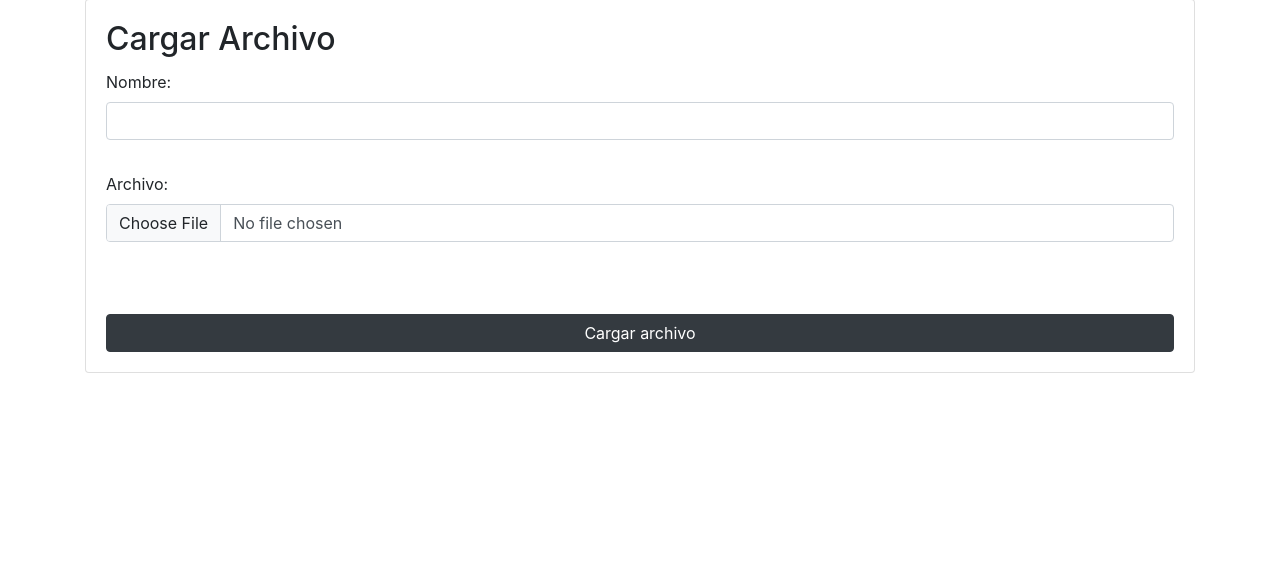
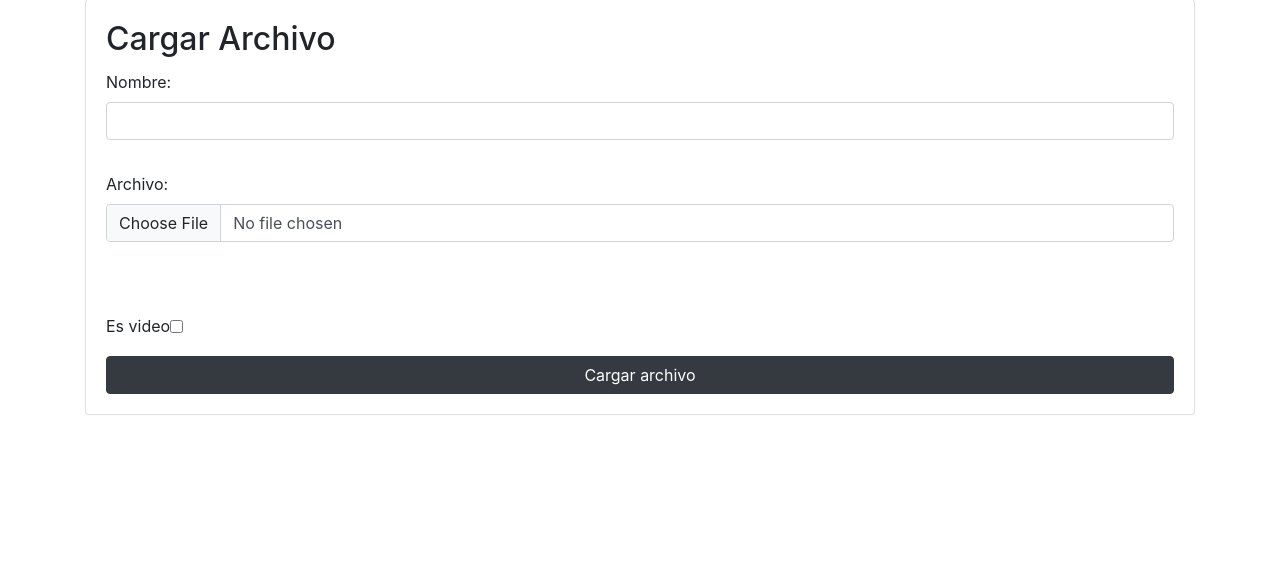
Before and after one commit to lisandrofunes/cicom-presentaciones, a Django app: page /archivo-create/ in a window 1280 px wide. Shown: the part 113-691 px from the top of the page. Run offline with Django 4.2, Linux system fonts and the light colour scheme; a user stored in the database is signed in; some libraries are stand-ins or nearby versions.

Commit message:
se arregla el editar archivo

```diff
--- a/ImagenesApp/forms.py
+++ b/ImagenesApp/forms.py
@@ -22,5 +22,5 @@ class EditarArchivos(forms.ModelForm):
         widgets = {
             'nombre': forms.TextInput(attrs={'class': 'form-control'}),
             'archivo': forms.FileInput(attrs={'class': 'form-control-file'}),
-            'es_video': forms.CheckboxInput(attrs={'class': 'form-check-input'}),
+            'es_video': forms.CheckboxInput(attrs={'class': 'form-check-input pl-5'}),
         }
--- a/ImagenesApp/templates/ImagenesApp/archivo_form.html
+++ b/ImagenesApp/templates/ImagenesApp/archivo_form.html
@@ -16,7 +16,13 @@
                 <label for="archivo">Archivo:</label>
                 <input class="form-control" type="file" name="archivo"  required>
             </div>
+
             <br>
+            <div class="form-check form-check-inline" >
+                <label class="form-check-label" for="{{ form.es_video.id_for_label }}" >Es video</label>
+                {{ form.es_video }}
+
+                </div>
             <button type="submit" class="btn btn-dark">Cargar archivo</button>
         </form>
     </div>
--- a/ImagenesApp/views.py
+++ b/ImagenesApp/views.py
@@ -59,7 +59,8 @@ class EditarArchivo(UpdateView):
     model = Archivo
     form_class = EditarArchivos
     template_name = 'ImagenesApp/editar_archivo.html'
-    success_url = reverse_lazy('imagen:archivo-list')
+    print('aaaaa')
+    success_url = reverse_lazy('imagenes:archivo-list')
 
 # --- PRESENTACIONES ---
 
--- a/PresentacionesTV/settings.py
+++ b/PresentacionesTV/settings.py
@@ -82,7 +82,7 @@ WSGI_APPLICATION = 'PresentacionesTV.wsgi.application'
 DATABASES = {
     'default': {
         'ENGINE':'django.db.backends.postgresql',
-        'NAME': 'presentacionesTV',
+        'NAME': 'presentacionestv',
         'USER': 'cicom',
         'PASSWORD': 'Opt51qsd',
         'HOST': 'localhost',
```
Also changed, not shown: media/archivos/post-1_jhNXrTl.png (added), media/archivos/post-2.png (added), media/archivos/post-3.png (added), media/archivos/post_9Yw3IxT.png (added).
